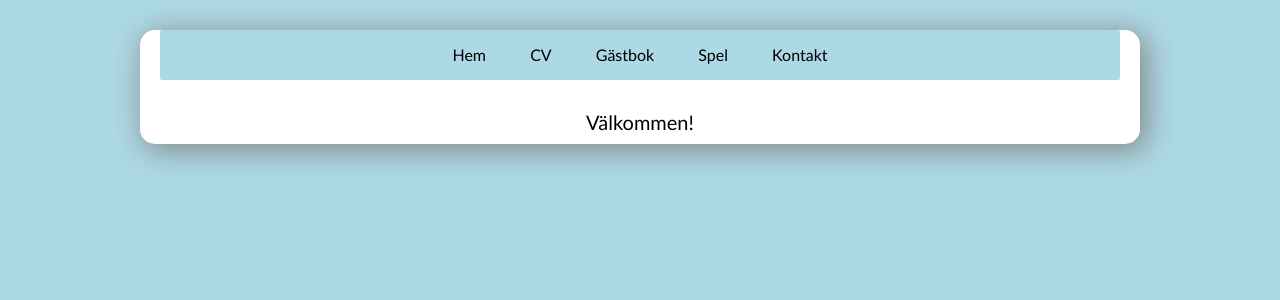
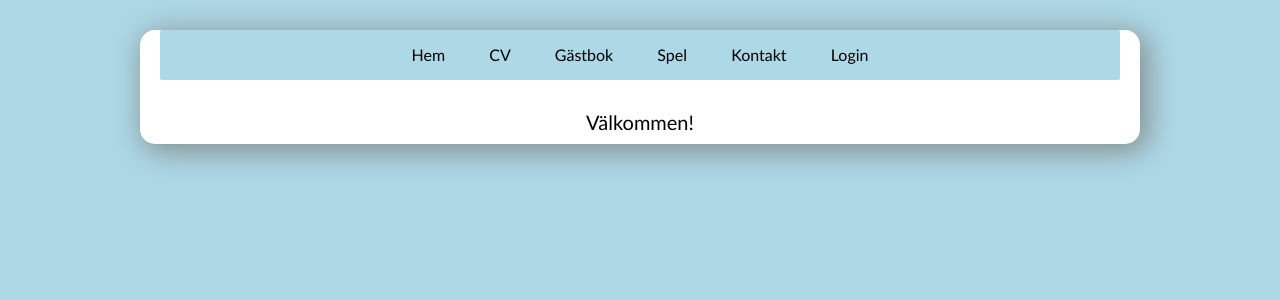
Before and after one commit to granath93/ovning, a PHP site: page /index.php in a window 1280 px wide. Shown: the top 300 px of the page. Run offline with PHP 8.4, Linux system fonts and the light colour scheme; some libraries are stand-ins or nearby versions.

Commit message:
Lagt till "login" i nav

```diff
--- a/inc/HTMLTemplate.php
+++ b/inc/HTMLTemplate.php
@@ -23,6 +23,7 @@ $navigation = <<<END
 <a href="gb.php">Gästbok</a>
 <a href="#">Spel</a>
 <a href="contact.php">Kontakt</a>
+<a href="login.php">Login</a>
 
 </nav>
 
```
